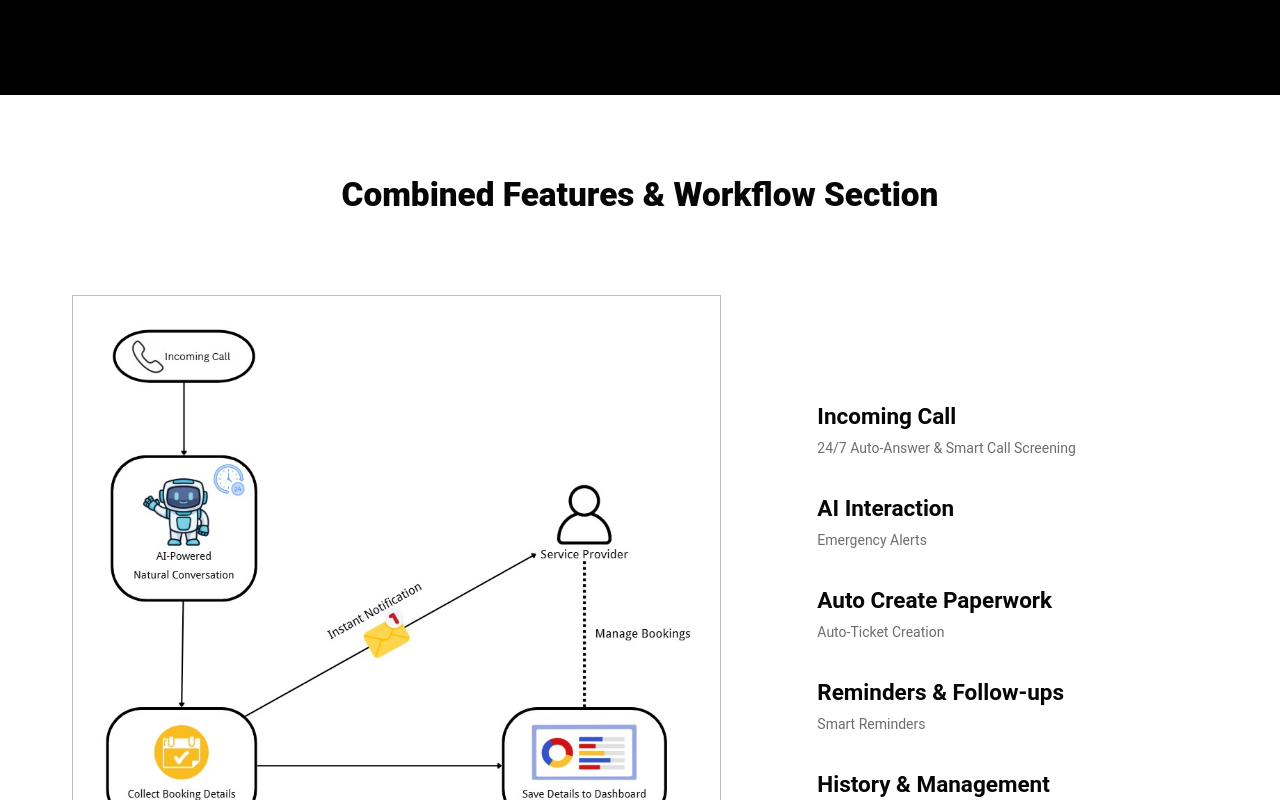
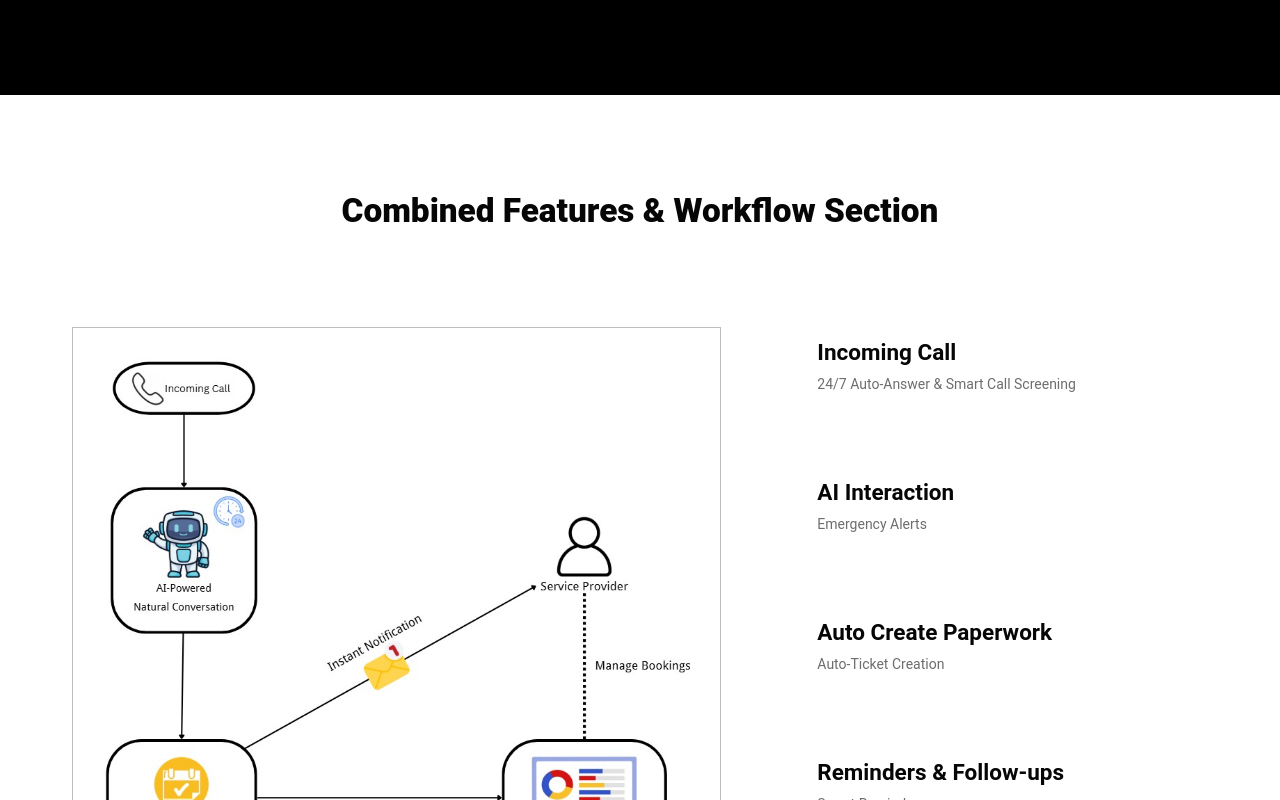
Before and after one commit to Dispatch-AI-com/frontend, a Next.js app: page /features in a window 1280 px wide. Shown: the part 520-1320 px from the top of the page. Built offline with nearby package versions, Linux system fonts and the light colour scheme.

Commit message:
Adjusted the spacing among feature items

```diff
--- a/src/app/features/components/FeaturesSection.tsx
+++ b/src/app/features/components/FeaturesSection.tsx
@@ -12,7 +12,7 @@ const SectionRoot = styled('section')(({ theme }) => ({
   flexDirection: 'column',
   alignItems: 'center',
   [theme.breakpoints.up('md')]: {
-    paddingTop: theme.spacing(6),
+    paddingTop: theme.spacing(8),
     paddingBottom: theme.spacing(36),
   },
 }));
@@ -30,7 +30,7 @@ const SectionTitle = styled(Typography)(({ theme }) => ({
   fontWeight: 900,
   marginBottom: theme.spacing(4),
   [theme.breakpoints.up('md')]: {
-    marginBottom: theme.spacing(10),
+    marginBottom: theme.spacing(12),
   },
 }));
 
@@ -57,6 +57,7 @@ const FeatureList = styled(Box)(({ theme }) => ({
   gap: theme.spacing(2),
   [theme.breakpoints.up('md')]: {
     marginLeft: theme.spacing(8),
+    gap: theme.spacing(8),
   },
 }));
 
```
